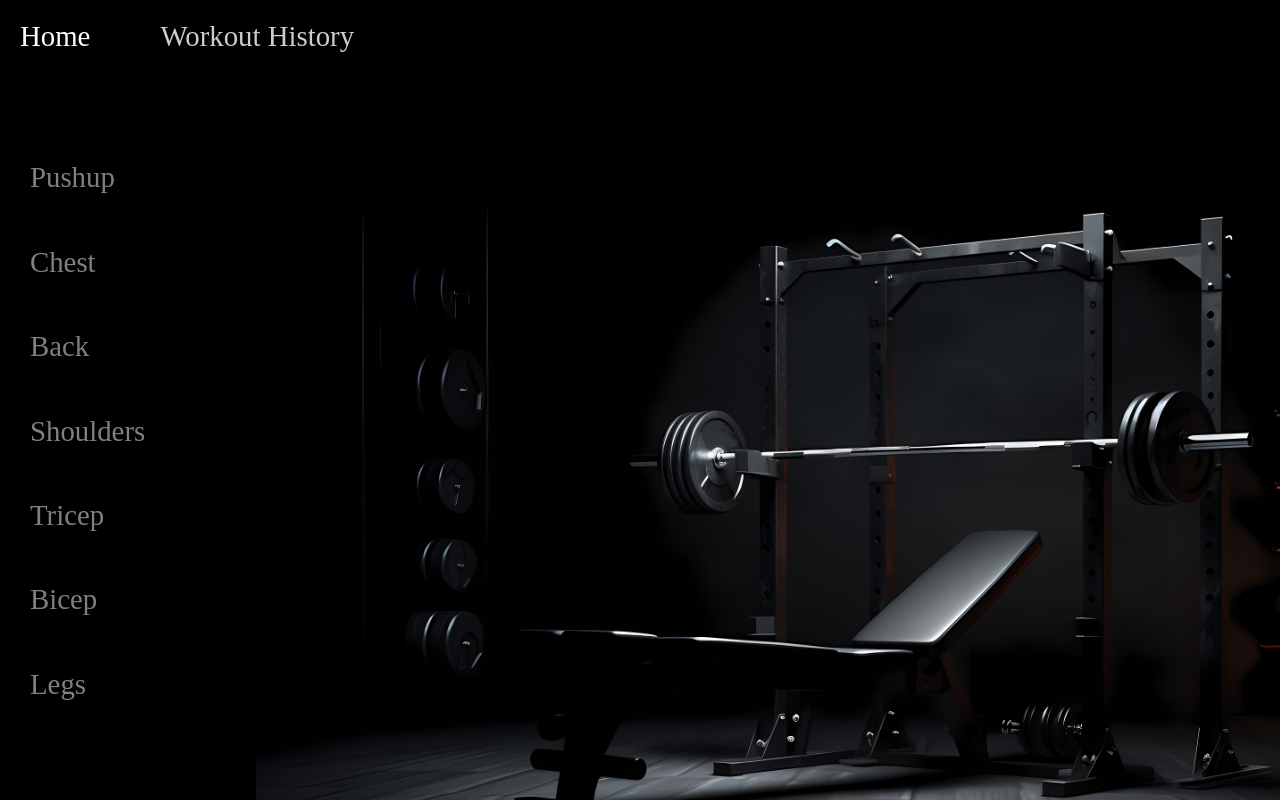
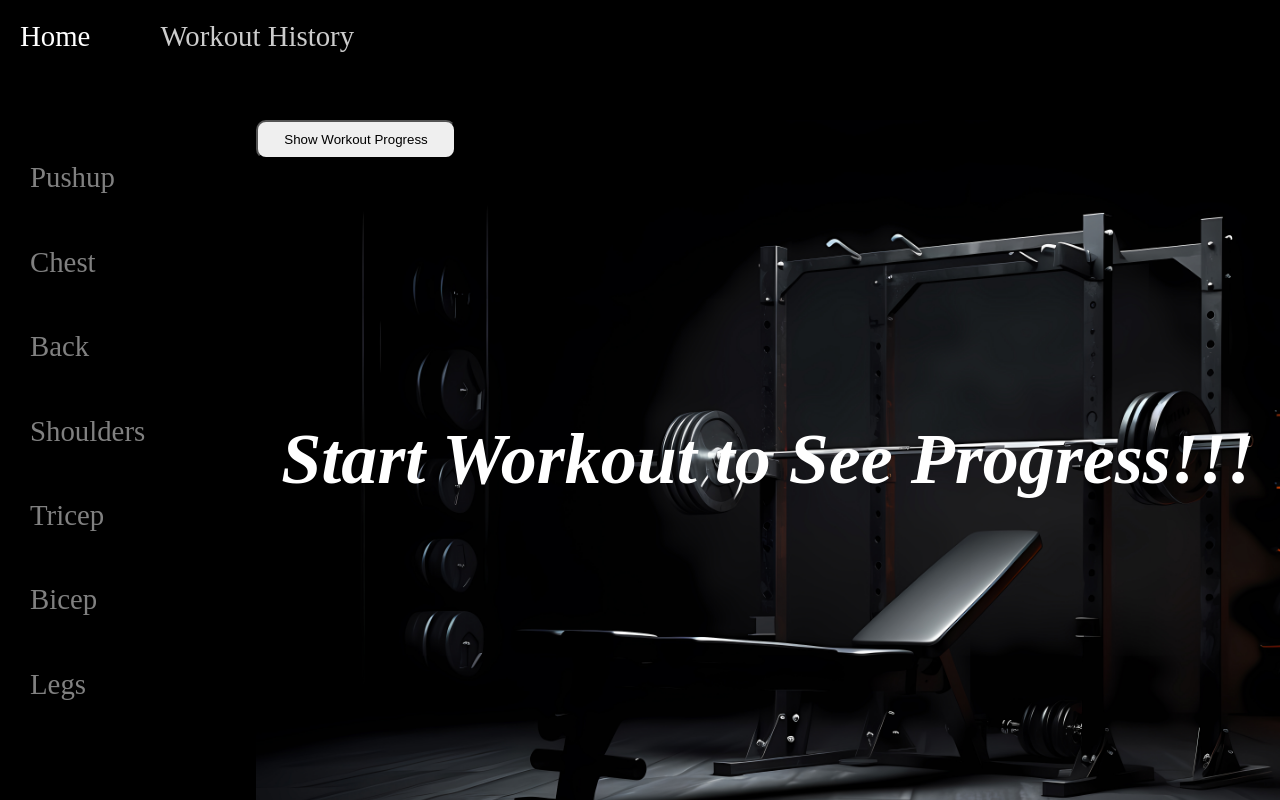
Before and after one commit to pawan100722/my-workout-tracker, a React (Vite) app: page / in a window 1280 px wide. Built offline with nearby package versions, Linux system fonts and the light colour scheme.

Commit message:
added few more functionalities

```diff
--- a/src/components/home-component.tsx
+++ b/src/components/home-component.tsx
@@ -4,18 +4,35 @@ import { SideBarComponent } from "./sidebar-component.tsx";
 import { CategoryPage } from "../pages/category-page.tsx";
 
 export const HomeComponent = () => {
+  const workoutCategories = [
+    "pushup",
+    "chest",
+    "back",
+    "shoulders",
+    "tricep",
+    "bicep",
+    "legs",
+  ];
+  const [selectedWorkoutCategory, setSelectedWorkoutCategory] =
+    useState<string>("");
 
-
-  const workoutCategories=['pushup','chest','back','shoulders','tricep','bicep','legs']
-  const [selectedWorkoutCategory, setSelectedWorkoutCategory] = useState<string>('');
+  const [hasWorkoutProgressShown, setHasWorkoutProgressShown] =
+    useState<boolean>(false);
 
   return (
     <div className="homepage-container right-page">
       <SideBarComponent
         workoutCategoryListProp={workoutCategories}
         setSelectedWorkoutProp={setSelectedWorkoutCategory}
+        setHasWorkoutProgressShownProp={setHasWorkoutProgressShown}
       />
-      <CategoryPage selectedWorkoutCategoryProp={selectedWorkoutCategory}/>
+      <CategoryPage
+        selectedWorkoutCategoryProp={selectedWorkoutCategory}
+        hasWorkoutProgressShownProp={hasWorkoutProgressShown}
+        setHasWorkoutProgressShownProp={setHasWorkoutProgressShown}
+      />
     </div>
   );
 };
+
+export {};
--- a/src/components/my-workout.tsx
+++ b/src/components/my-workout.tsx
@@ -1,13 +1,16 @@
-import '../styles/my-workout.css';
+import "../styles/my-workout-list.css";
 import { MyWorkoutPropsDTO } from "../dtos/component-dto";
 import { MyWorkoutDto } from "../dtos/workout-dto";
-import { getLocallySavedData, saveDataLocally } from '../services/local-storage';
-import { CONSTANT } from '../services/CONSTANTS';
+import {
+  getLocallySavedData,
+  saveDataLocally,
+} from "../services/local-storage";
+import { CONSTANT } from "../services/CONSTANTS";
 
-export const MyWorkout = ({ myWorkoutList, setMyWorkoutList }: MyWorkoutPropsDTO) => {
-
-
-
+export const MyWorkoutList = ({
+  myWorkoutList,
+  setMyWorkoutList,
+}: MyWorkoutPropsDTO) => {
   /**
    * it increases or decreases the rep count for each workout
    * @param isIncreaseParam
@@ -49,34 +52,38 @@ export const MyWorkout = ({ myWorkoutList, setMyWorkoutList }: MyWorkoutPropsDTO
     }
   };
 
-
   /**
    * It saves workout data
    */
-  const saveData=()=>{
+  const saveData = () => {
     const dateArr = new Date().toString().split(" ").slice(0, 5);
     const key = `${dateArr[0]}, ${dateArr[2]} ${dateArr[1]} ${dateArr[3]}`;
     //Here removing item at 0th index, as it will be the default initial object
     // eslint-disable-next-line @typescript-eslint/no-unused-vars
     const [item1, ...restData] = myWorkoutList;
     const previousSavedData = getLocallySavedData(CONSTANT.MY_WORKOUT);
-    if(!previousSavedData){
+    if (!previousSavedData) {
       // eslint-disable-next-line @typescript-eslint/no-explicit-any
       const item: any = {};
       item[key] = [...restData];
       saveDataLocally(CONSTANT.MY_WORKOUT, item);
-    } else{
-      const updatedData = {...previousSavedData}
-      updatedData[key] =[...restData];
-      saveDataLocally(CONSTANT.MY_WORKOUT, updatedData)
+    } else {
+      const updatedData = { ...previousSavedData };
+      updatedData[key] = [...restData];
+      saveDataLocally(CONSTANT.MY_WORKOUT, updatedData);
     }
-
-  }
+  };
 
   return (
     <div className="my-workout-container">
-      {myWorkoutList.map((myWorkout: MyWorkoutDto, index: number) => {
-        if (index > 0) {
+      {myWorkoutList?.map((myWorkout: MyWorkoutDto, index: number) => {
+        if (myWorkoutList.length === 1) {
+          return (
+            <div className="empty-workout-list-container">
+              <h1 key={index}>Start Workout to See Progress!!!</h1>
+            </div>
+          );
+        } else if (index > 0) {
           return (
             <div
               className="my-each-workout-container"
--- a/src/components/sidebar-component.tsx
+++ b/src/components/sidebar-component.tsx
@@ -4,7 +4,15 @@ import "../styles/side-bar-component.css";
 export const SideBarComponent = ({
   workoutCategoryListProp,
   setSelectedWorkoutProp,
-}:SideBarComponentPropsDTO) => {
+  setHasWorkoutProgressShownProp,
+}: SideBarComponentPropsDTO) => {
+
+  const handleClick=(categoryParam:string)=>{
+    setSelectedWorkoutProp(categoryParam);
+    // eslint-disable-next-line @typescript-eslint/no-explicit-any, @typescript-eslint/no-unused-vars
+    setHasWorkoutProgressShownProp((prev:any)=>false)
+  }
+
   return (
     <div className="side-bar-container">
       {/* <h1 className="sidebar-main-heading">Choose Workout</h1> */}
@@ -13,7 +21,7 @@ export const SideBarComponent = ({
           <div
             key={index}
             className="sidebar-item"
-            onClick={() => setSelectedWorkoutProp(catG)}
+            onClick={()=>handleClick(catG)}
           >
             {catG[0].toUpperCase()}
             {catG.slice(1)}
--- a/src/components/workout-category.tsx
+++ b/src/components/workout-category.tsx
@@ -1,10 +1,10 @@
 import "../styles/workout-category.css";
 import { CONSTANT } from "../services/CONSTANTS";
-import { WorkoutDTO } from "../dtos/workout-dto";
+import {  WorkoutDTO } from "../dtos/workout-dto";
 import { WorkoutCategoryPropsDTO } from "../dtos/component-dto";
 
 export const WorkoutCategory = ({
-  data,
+  data = [],
   myWorkoutList,
   setMyWorkoutList,
 }: WorkoutCategoryPropsDTO) => {
--- a/src/pages/category-page.tsx
+++ b/src/pages/category-page.tsx
@@ -4,35 +4,54 @@ import { CONSTANT } from '../services/CONSTANTS';
 import { MyWorkoutDto, WorkoutDataDto } from '../dtos/workout-dto';
 import { CategoryPagePropsDTO } from '../dtos/component-dto';
 import { WorkoutCategory } from '../components/workout-category';
+import { MyWorkoutList } from '../components/my-workout';
 
-export const CategoryPage = ({ selectedWorkoutCategoryProp='' }:CategoryPagePropsDTO) => {
-
+export const CategoryPage = ({
+  selectedWorkoutCategoryProp = "",
+  hasWorkoutProgressShownProp,
+  setHasWorkoutProgressShownProp,
+}: CategoryPagePropsDTO) => {
   const [data] = useState<WorkoutDataDto>(CONSTANT.data);
   const [myWorkoutList, setMyWorkoutList] = useState<MyWorkoutDto[]>([
     CONSTANT.INITIAL_WORKOUT,
   ]);
 
-  const WorkoutCategoryTitle = selectedWorkoutCategoryProp?`${selectedWorkoutCategoryProp[0].toUpperCase()}${selectedWorkoutCategoryProp.slice(
-    1
-  )}`:'';
+  const WorkoutCategoryTitle = selectedWorkoutCategoryProp
+    ? `${selectedWorkoutCategoryProp[0].toUpperCase()}${selectedWorkoutCategoryProp.slice(
+        1
+      )}`
+    : "";
 
-  console.log();
-
-
+  const handleWorkoutProgress = () => {
+    // eslint-disable-next-line @typescript-eslint/no-explicit-any
+    setHasWorkoutProgressShownProp((prev:any) => !prev);
+  };
 
   return (
     <div className="category-page-container">
+      <button className="workout-list-button" onClick={handleWorkoutProgress}>
+        {!hasWorkoutProgressShownProp
+          ? "Show Workout Progress"
+          : "Hide Workout Progress"}
+      </button>
       {selectedWorkoutCategoryProp && (
         <>
           <h1 className="category-page-main-heading">
             Choose <span>{WorkoutCategoryTitle}</span> Workout
           </h1>
-          <WorkoutCategory
-            data={data[selectedWorkoutCategoryProp as keyof WorkoutDataDto]}
-            myWorkoutList={myWorkoutList}
-            setMyWorkoutList={setMyWorkoutList}
-          />
         </>
+      )}
+      {selectedWorkoutCategoryProp && !hasWorkoutProgressShownProp ? (
+        <WorkoutCategory
+          data={data[selectedWorkoutCategoryProp as keyof WorkoutDataDto]}
+          myWorkoutList={myWorkoutList}
+          setMyWorkoutList={setMyWorkoutList}
+        />
+      ) : (
+        <MyWorkoutList
+          myWorkoutList={myWorkoutList}
+          setMyWorkoutList={setMyWorkoutList}
+        />
       )}
     </div>
   );
--- a/src/styles/category-page.css
+++ b/src/styles/category-page.css
@@ -14,6 +14,13 @@
   font-style: italic;
 }
 
+.workout-list-button{
+  cursor: pointer;
+  padding:10px;
+  border-radius: 10px;
+  width:200px;
+}
+
 /* .category-page-main-heading span{
   display: inline-block;
   width: 210px;
--- a/src/styles/my-workout.css
+++ b/src/styles/my-workout-list.css
@@ -128,3 +128,20 @@
   padding:8px;
   color:black;
 }
+
+.empty-workout-list-container{
+  width:100%;
+  height: 75dvh;
+  position:relative;
+  display: flex;
+  justify-content: center;
+  align-items: center;
+  top: var(--distanceFromTop);
+
+}
+
+.empty-workout-list-container h1{
+  color:white;
+  font-size: 4.5rem;
+  font-style: oblique;
+}
```
Also changed, not shown: src/dtos/component-dto.ts (+7 -2 lines).
